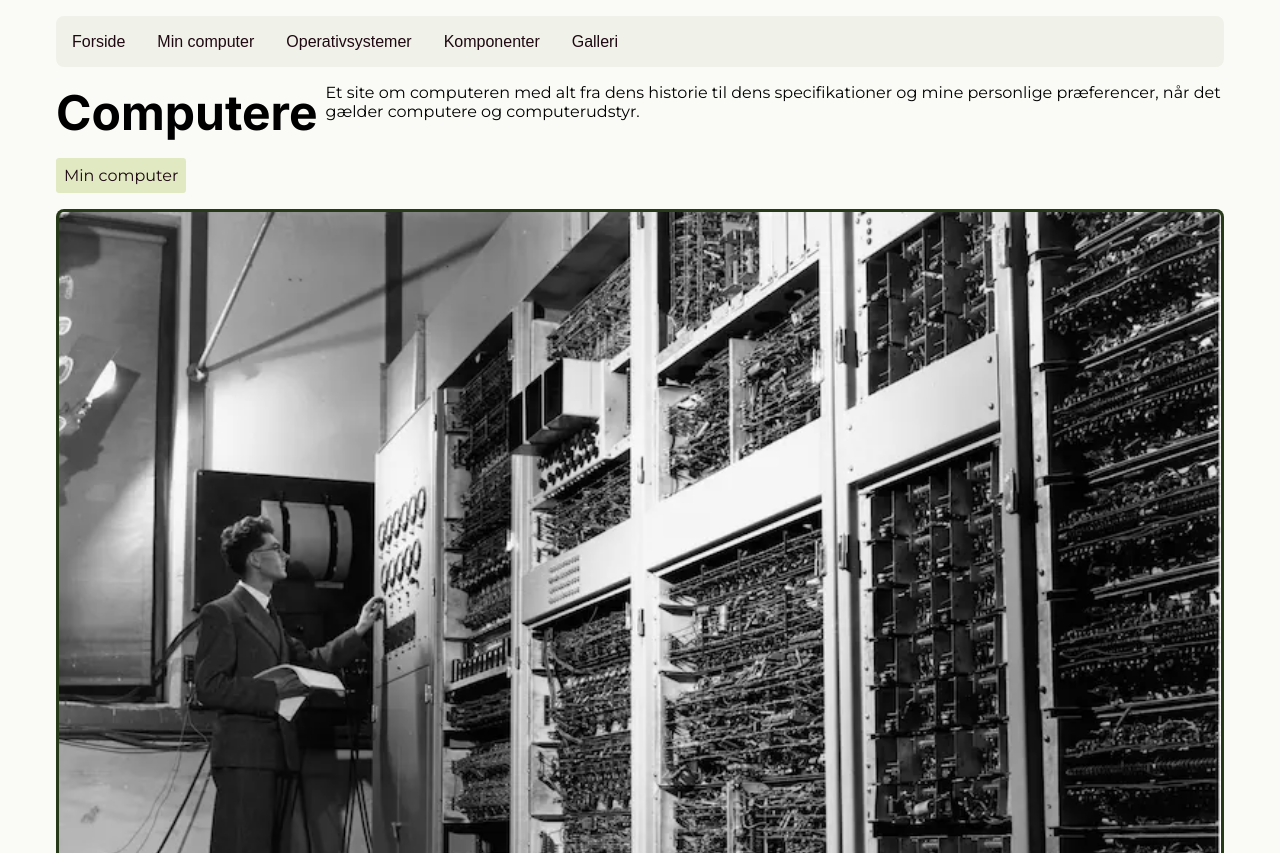
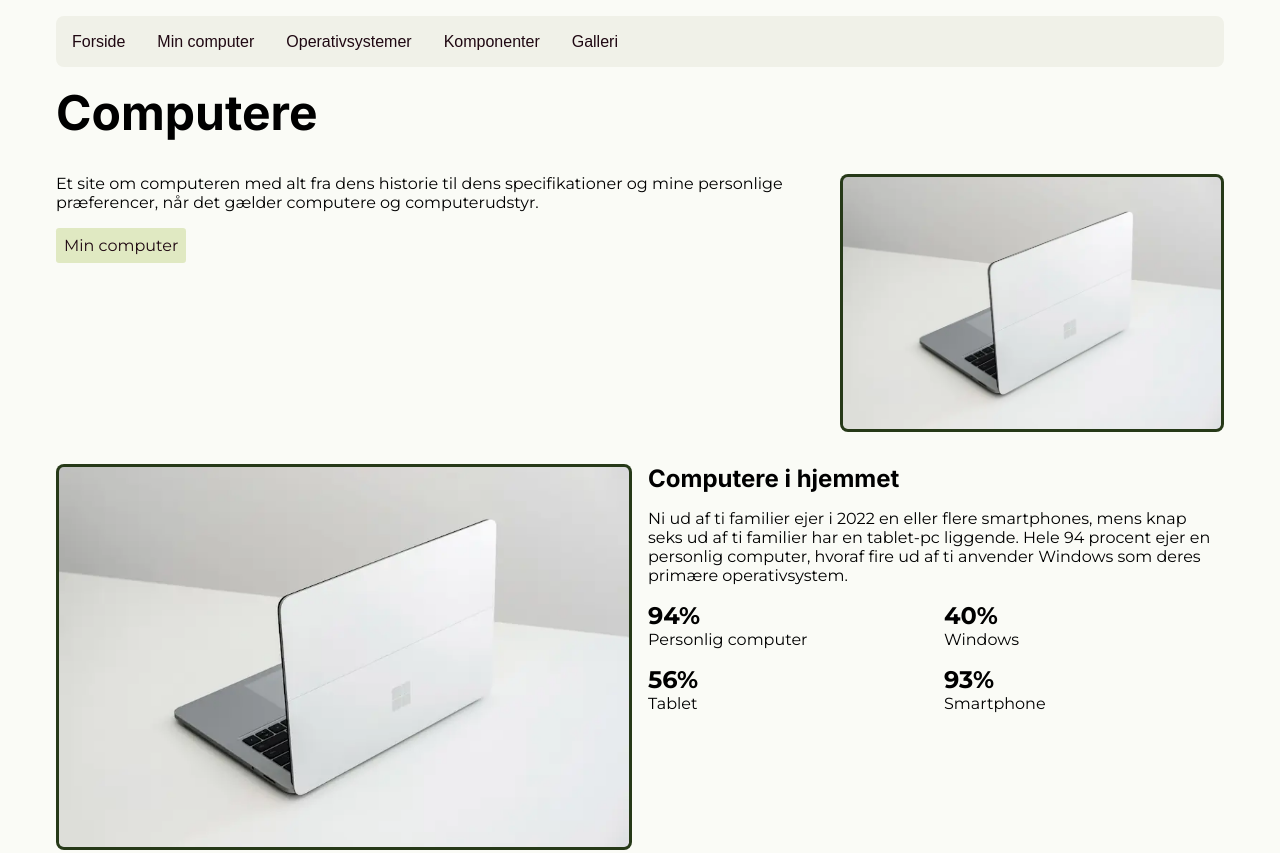
Before and after one commit to alexanderelm/studiestartsproeve, a website: page index.html in a window 1280 px wide. Shown: the top 853 px of the page. Drawn offline with Linux system fonts and the light colour scheme; a web font is replaced by a local one.

Commit message:
desktop layout for home page

```diff
--- a/index.html
+++ b/index.html
@@ -28,52 +28,62 @@
     </header>
 
     <main>
-      <div class="container">
       <h1>Computere</h1>
+
+      <section class="grid_2-1">
+        <div class="text-container">
           <p>
             Et site om computeren med alt fra dens historie til dens
             specifikationer og mine personlige præferencer, når det gælder
             computere og computerudstyr.
           </p>
-      </div>
 
-      <div class="container">
-        <a class="link-button">Min computer</a>
+          <a href="#" class="link-button">Min computer</a>
         </div>
 
         <div class="image-container">
-        <img src="./assets/computer-old.webp" alt="computer" />
+          <img src="./assets/windows.webp" alt="computer" />
+        </div>
+      </section>
+
+      <section class="grid_1-1">
+        <div class="image-container">
+          <img src="./assets/windows.webp" alt="tablet" />
         </div>
 
-      <div class="container">
+        <div class="text-container">
           <h2>Computere i hjemmet</h2>
+
           <p>
-          Ni ud af ti familier ejer i 2022 en eller flere smartphones, mens knap
-          seks ud af ti familier har en tablet-pc liggende. Hele 94 procent ejer
-          en personlig computer, hvoraf fire ud af ti anvender Windows som deres
-          primære operativsystem.
+            Ni ud af ti familier ejer i 2022 en eller flere smartphones, mens
+            knap seks ud af ti familier har en tablet-pc liggende. Hele 94
+            procent ejer en personlig computer, hvoraf fire ud af ti anvender
+            Windows som deres primære operativsystem.
           </p>
+
+          <dl class="grid_1-1">
+            <div>
+              <dd>94%</dd>
+              <dt>Personlig computer</dt>
             </div>
 
-      <div class="container">
-        <dl>
-          <dt>Personlig computer</dt>
-          <dd>94%</dd>
+            <div>
+              <dd>40%</dd>
+              <dt>Windows</dt>
+            </div>
 
-          <dt>Windows</dt>
-          <dd>40%</dd>
+            <div>
+              <dd>56%</dd>
+              <dt>Tablet</dt>
+            </div>
 
-          <dt>Tablet</dt>
-          <dd>56%</dd>
-
+            <div>
+              <dd>93%</dd>
               <dt>Smartphone</dt>
-          <dd>93%</dd>
+            </div>
           </dl>
         </div>
-
-      <div class="image-container">
-        <img src="./assets/tablet.webp" alt="tablet" />
-      </div>
+      </section>
     </main>
 
     <footer>Lavet af Alexander Elm Andersen</footer>
--- a/styles/styles.css
+++ b/styles/styles.css
@@ -26,7 +26,7 @@ body {
 main {
   display: flex;
   flex-direction: column;
-  gap: 1rem;
+  gap: 2rem;
 }
 
 footer {
@@ -111,16 +111,15 @@ a {
   }
 }
 
-.grid_1-1 {
-  display: grid;
-  grid-template-columns: 1fr;
-  gap: 1rem;
-}
+dl {
+  dd {
+    font-weight: bold;
+    font-size: 1.5rem;
+  }
 
-.grid_1-1-1-1 {
-  display: grid;
-  grid-template-columns: 1fr;
-  gap: 1rem;
+  dt {
+    font-size: 1rem;
+  }
 }
 
 .text-container {
@@ -139,6 +138,49 @@ a {
   max-width: 65ch;
 }
 
+/* Grid layouts */
+.grid_1-1 {
+  display: grid;
+  grid-template-columns: 1fr;
+  gap: 1rem;
+}
+
+.grid_1-1-1 {
+  display: grid;
+  grid-template-columns: repeat(3, 1fr);
+  gap: 1rem;
+}
+
+.grid_1-1-1-1 {
+  display: grid;
+  grid-template-columns: repeat(4, 1fr);
+  gap: 1rem;
+}
+
+.grid_2-1 {
+  display: grid;
+  grid-template-columns: 2fr 1fr;
+  gap: 1rem;
+}
+
+.grid_2-3 {
+  display: grid;
+  grid-template-columns: 2fr 3fr;
+  gap: 1rem;
+}
+
+.grid_3-2 {
+  display: grid;
+  grid-template-columns: 3fr 2fr;
+  gap: 1rem;
+}
+
+.grid_5-3 {
+  display: grid;
+  grid-template-columns: 5fr 3fr;
+  gap: 1rem;
+}
+
 /*** Desktop ***/
 @media screen and (min-width: 768px) {
   .container {
@@ -151,7 +193,6 @@ a {
 
   .gallery-item {
     overflow: hidden;
-
   }
 
   .grid_1-1-1-1 {
```
Lines whose indentation alone changed are shown as unchanged.
